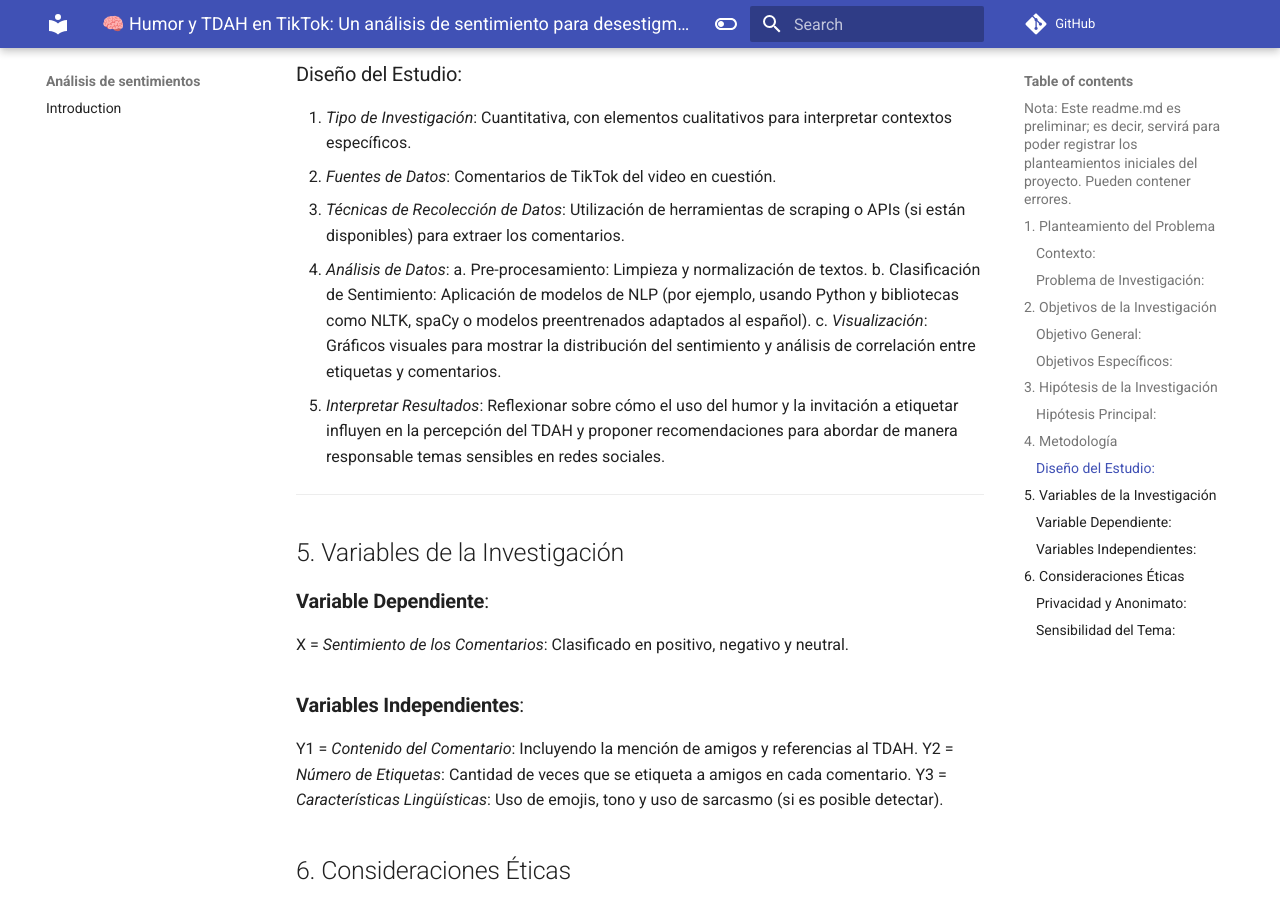
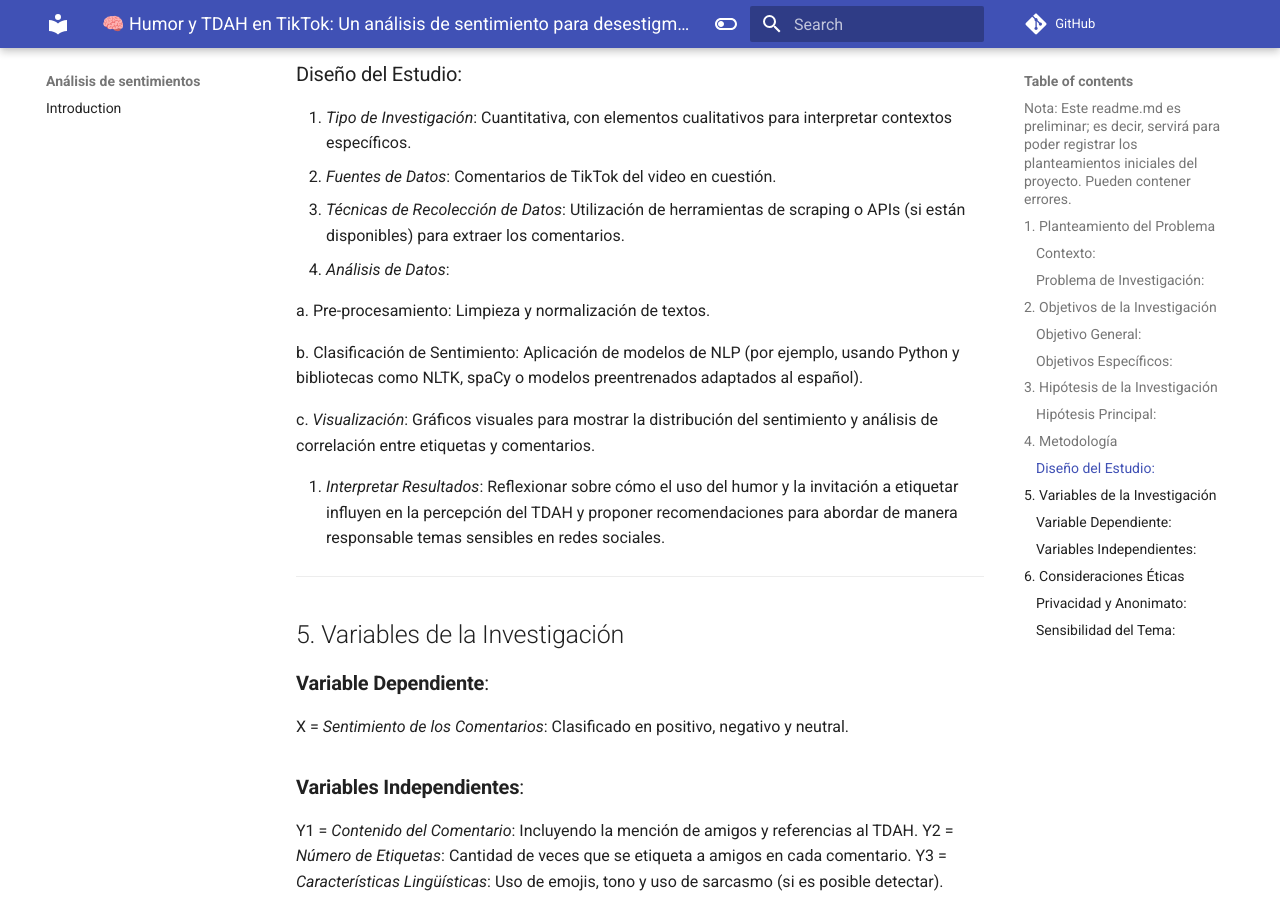
Before and after one commit to DanielHre/analisis-de-sentimientos, an MkDocs documentation site: the page built from docs/research_plan.md, in a window 1280 px wide and 900 px high, scrolled down 1487 px. Built offline with MkDocs 1.6.1 and Material for MkDocs 9.7.7, drawn with Linux system fonts in a browser that asks for light colours; comment, search, counter and statistics services are not loaded; part of the change alters nothing that is shown.

```diff
--- a/docs/research_plan.md
+++ b/docs/research_plan.md
@@ -36,10 +36,14 @@ El uso del humor en el video, junto con la invitación a etiquetar amigos con TD
 2. *Fuentes de Datos*: Comentarios de TikTok del video en cuestión.
 3. *Técnicas de Recolección de Datos*: Utilización de herramientas de scraping o APIs (si están disponibles) para extraer los comentarios.
 4. *Análisis de Datos*:
-    a. Pre-procesamiento: Limpieza y normalización de textos.
-    b. Clasificación de Sentimiento: Aplicación de modelos de NLP (por ejemplo, usando Python y bibliotecas como NLTK, spaCy o modelos preentrenados adaptados al español).
-    c. *Visualización*: Gráficos visuales para mostrar la distribución del sentimiento y análisis de correlación entre etiquetas y comentarios.
-5. *Interpretar Resultados*: Reflexionar sobre cómo el uso del humor y la invitación a etiquetar influyen en la percepción del TDAH y proponer recomendaciones para abordar de manera responsable temas sensibles en redes sociales.
+
+   a. Pre-procesamiento: Limpieza y normalización de textos.
+
+   b. Clasificación de Sentimiento: Aplicación de modelos de NLP (por ejemplo, usando Python y bibliotecas como NLTK, spaCy o modelos preentrenados adaptados al español).
+
+   c. *Visualización*: Gráficos visuales para mostrar la distribución del sentimiento y análisis de correlación entre etiquetas y comentarios.
+
+6. *Interpretar Resultados*: Reflexionar sobre cómo el uso del humor y la invitación a etiquetar influyen en la percepción del TDAH y proponer recomendaciones para abordar de manera responsable temas sensibles en redes sociales.
 
 ------
 
```
